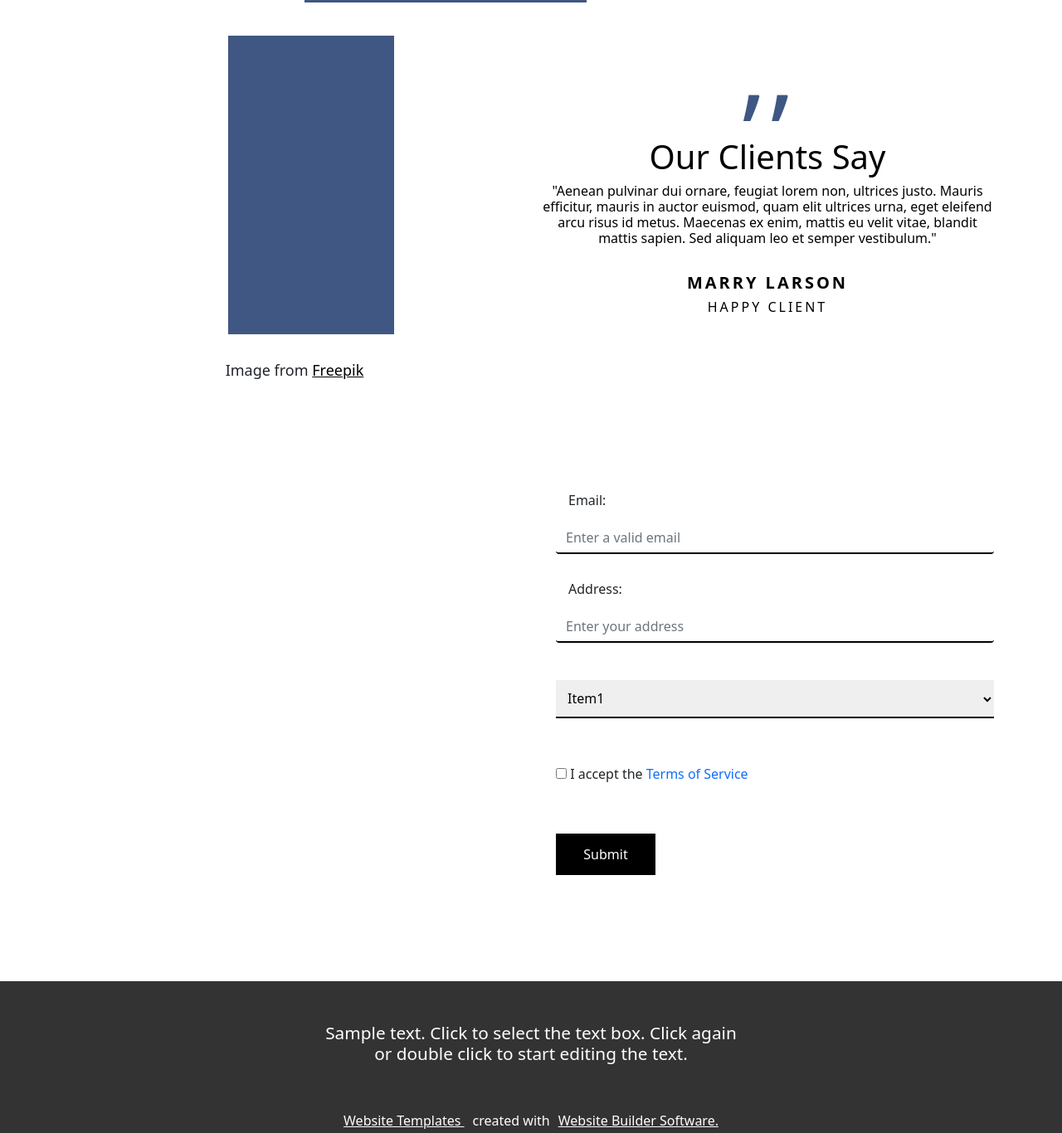
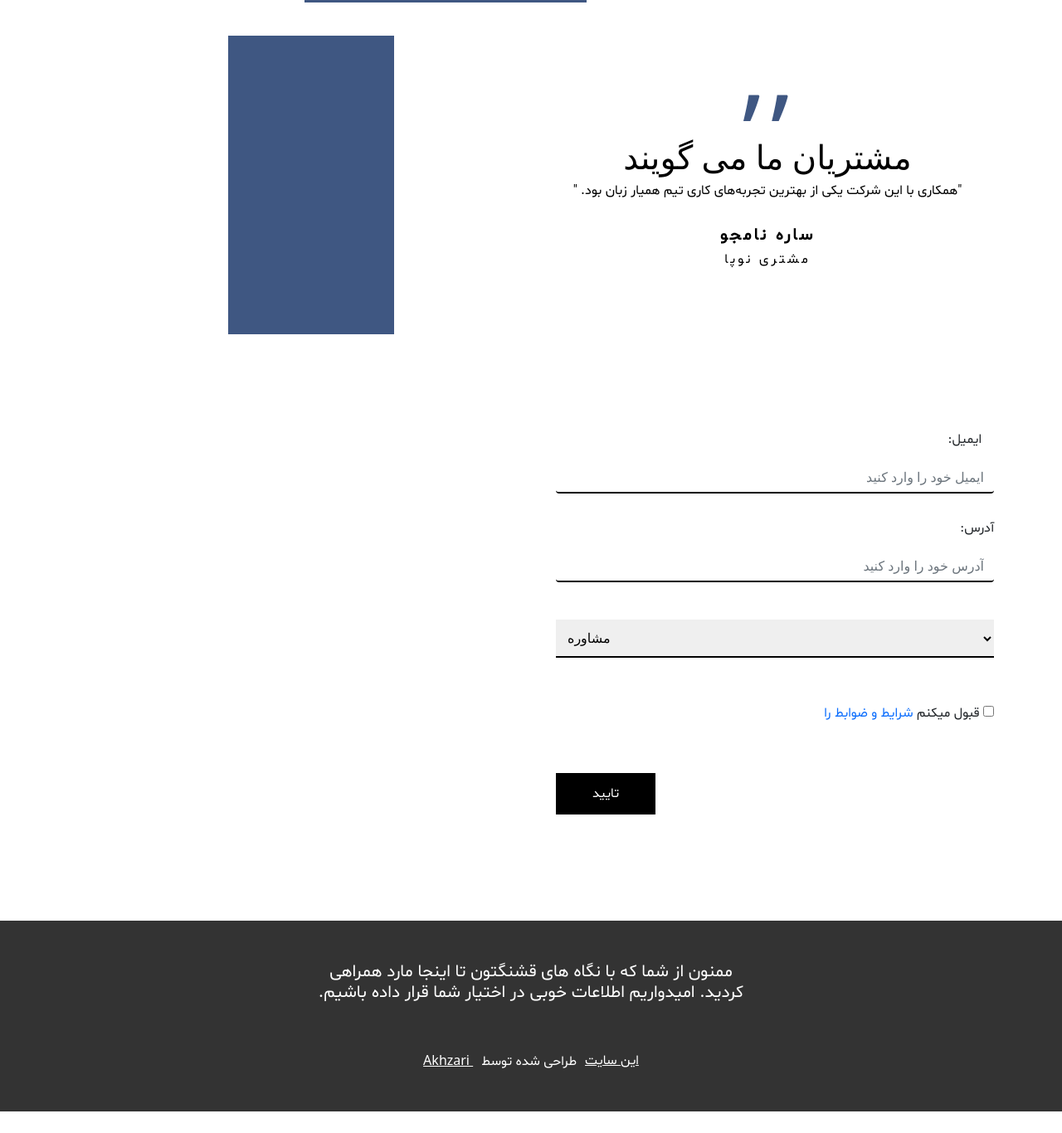
Before and after one commit to sahar199800/persianFinance, a plain HTML site: page index.html in a window 1280 px wide. Shown: the part 3429-4795 px from the top of the page at 83% size. After the commit the page ends 4769 px from the top, so only its background shows below. Drawn offline with nearby package versions, Linux system fonts and the light colour scheme; files whose address does not match are found by name.

Commit message:
feat: finish

```diff
--- a/css.css
+++ b/css.css
@@ -87,7 +87,7 @@ html, body {
     width: 100%;
 }
 
-.sticky {
+/* .sticky {
     position: fixed;
     top: 50px;
     width: 100%;
@@ -95,7 +95,7 @@ html, body {
 
 .sticky+.content {
     padding-top: 60px;
-}
+} */
 
 .column_3 {
     flex-direction: column;
--- a/index.html
+++ b/index.html
@@ -20,8 +20,8 @@
             <img src="assets/img/b.png" style="width: 70px;height: 60px;align-content:flex-start;" alt="logo">
             <div id="mySidenav" class="sidenav" style="align-content: flex-end;">
                 <a href="javascript:void(0)" class="closebtn" onclick="closeNav()">&times;</a>
-                <a href="#">About</a>
-                <a href="#">Services</a>
+                <a href="#" style="font-family:'shabnam';direction: rtl;">خانه</a>
+                <a href="#" style="font-family:'shabnam';direction: rtl;">تماس با ما</a>
             </div>
             <span style="font-size:30px;cursor:pointer;" onclick="openNav()">&#9776; </span>
         </div>
@@ -269,64 +269,58 @@
                 <div class="col-12"
                     style="flex-direction:column;display: flex; margin-top: 60px; position: relative;padding: 30px 10px;width: 100%; ">
                     <h2
-                        style="font-size: 3.75rem;font-weight: 700; text-align: center; padding-top: 65px;display: flex;">
-                        1
+                        style="font-size: 3.75rem;font-weight: 700; text-align: center; padding-top: 65px;display: flex;font-family:'shabnam';">
+                        ۱
                     </h2>
                     <div class="col-12"
                         style="background-color: #3f5782; position: relative; flex-direction: column;display: flex;margin-left: 10px;width: 100%;height: 230px;">
-                        <h6 style="text-align: left; color: white;padding-top: 20px; padding-left: 30px;">
-                            Business Planning
+                        <h6 style="text-align: right; color: white;padding-top: 20px; padding-right: 30px;font-family:'shabnam';direction: rtl;">
+                            برنامه ریزی کسب و کار
                         </h6>
                         <p
-                            style="font-style: italic;font-weight: 300; margin-top: 20px; color: white;padding-left: 30px;padding-right: 18px;">
-                            Sample text. Click to select the text box. Click again or double click to start editing the
-                            text. Sample text. Click to select the text box. Click again or double click to start
-                            editing the text.
+                            style="font-weight: 300; margin-top: 20px; color: white;padding-left: 30px;padding-right: 18px;direction: rtl;font-family:'shabnam';">
+                            در دنیای امروزی دیگر نمی‌توان امیدوار بود که مانند گذشته کسب و کار خود را شروع و گسترش دهیم.
+                            شما در هر سطحی که باشید، اولین چیزی که به شما توصیه می‌شود، یافتن ایده‌های خوب کسب و کار
+                            است.
                         </p>
                     </div>
                 </div>
             </div>
             <div class="col-12" style="flex-direction: column;display: flex; position: relative;width: 100%;">
-                <h2 style="font-size: 3.75rem;font-weight: 700; text-align: center; padding-top: 65px;display: flex;">
-                    2
+                <h2 style="font-size: 3.75rem;font-weight: 700; text-align: center; padding-top: 65px;display: flex;font-family:'shabnam';">
+                    ۲
                 </h2>
                 <div class="col-12"
                     style="background-color: #3f5782; position: relative; flex-direction: column;display: flex;margin-left: 10px;width: 100%;height: 230px;">
-                    <h6 style="text-align: left; color: white;padding-top: 20px; padding-left: 30px;">
-                        Consulting Services
+                    <h6 style="text-align: right; color: white;padding-top: 20px; padding-right: 30px;direction: rtl;font-family:'shabnam';">
+                        خدمات مشاوره
                     </h6>
                     <p
-                        style="font-style: italic;font-weight: 300; margin-top: 20px; color: white;padding-left: 30px;padding-right: 18px;">
-                        Sample text. Click to select the text box. Click again or double click to start editing the
-                        text. Sample text. Click to select the text box. Click again or double click to start
-                        editing the text.
+                        style="font-weight: 300; margin-top: 20px; color: white;padding-left: 30px;padding-right: 18px;direction: rtl;font-family:'shabnam';">
+                        به منظور تامین نیازهای متنوع مراجعان و در راستای اهداف سازمانیِ خویش؛ در «پیشخوان مداخلات
+                            کارآمد» انواع مداخلات را به صورت حضوری و غیرحضوری (مشاوره مجازی و مشاوره تلفنی) ارایه می
+                            نماید.
                     </p>
                 </div>
             </div>
             <div class="col-12" style="flex-direction: column;display: flex; position: relative;width: 100%;">
-                <h2 style="font-size: 3.75rem;font-weight: 700; text-align: center; padding-top: 65px;display: flex;">
-                    3
+                <h2 style="font-size: 3.75rem;font-weight: 700; text-align: center; padding-top: 65px;display: flex;font-family:'shabnam';">
+                    ۳
                 </h2>
                 <div class="col-12"
                     style="background-color: #3f5782; position: relative; flex-direction: column;display: flex;margin-left: 10px;width: 100%;height: 230px;">
-                    <h6 style="text-align: left; color: white;padding-top: 20px; padding-left: 30px;">
-                        Market Research
+                    <h6 style="text-align: right; color: white;padding-top: 20px; padding-right: 30px;direction: rtl;font-family:'shabnam';">
+                        تحقیقات بازار
                     </h6>
                     <p
-                        style="font-style: italic;font-weight: 300; margin-top: 20px; color: white;padding-left: 30px;padding-right: 18px;">
-                        Sample text. Click to select the text box. Click again or double click to start editing the
-                        text. Sample text. Click to select the text box. Click again or double click to start
-                        editing the text.
+                        style="font-weight: 300; margin-top: 20px; color: white;padding-left: 30px;padding-right: 18px;direction: rtl;font-family:'shabnam';">
+                        هنگام سرمایه‌گذاری در هر حوزه‌ای، زمانی می‌توانید بهترین تصمیم را بگیرید که بر اساس اطلاعات و تحقیقات خود تصمیم‌گیری کنید.
                     </p>
                 </div>
             </div>
             <div class="pen_img"
                 style="flex-direction: column;position: relative;height: 720px;margin-top: 20px;height: 500px;">
             </div>
-            <p style="text-align:center;font-size: 18px;padding-top: 20px;">
-                Image from
-                <a href="#" style="color: black;">Freepik</a>
-            </p>
         </div>
 
         <div class="container">
@@ -338,10 +332,6 @@
                         <div class="boy_img">
                         </div>
                     </div>
-                    <p style="text-align:center;font-size: 18px;padding-top: 30px;">
-                        Image from
-                        <a href="#" style="color: black;">Freepik</a>
-                    </p>
                 </div>
                 <div class="col-xl-6 col-lg-6 col-md-12 col-sm-12"
                     style="display: flex; flex-direction: column;align-items: center;">
@@ -362,22 +352,19 @@
                                 <h1 style="text-align: center;color: black;font-family:'shabnam';">
                                     مشتریان ما می گویند
                                 </h1>
-                                <h6 style="text-align: center;color: black;">
-                                    "Aenean pulvinar dui ornare, feugiat lorem non, ultrices justo. Mauris efficitur,
-                                    mauris in auctor euismod, quam elit ultrices urna, eget eleifend arcu risus id
-                                    metus. Maecenas ex enim, mattis eu velit vitae, blandit mattis sapien. Sed aliquam
-                                    leo et semper vestibulum."
+                                <h6 style="text-align: center;color: black;direction: rtl;font-family:'shabnam';">
+                                    "مجموعه دارای یک تیم مسئولیت‌پذیر و متعهد است. تیمی که از همکاری با آنها رضایت کامل داشتیم."
                                 </h6>
                                 <br>
                                 <h5
-                                    style="text-align: center;color: black;letter-spacing: 3px;text-transform: uppercase;">
+                                    style="text-align: center;color: black;letter-spacing: 3px;text-transform: uppercase;font-family:'shabnam';">
                                     <b>
-                                        JOHN JACKSON
+                                         احمد سعیدی
                                     </b>
                                 </h5>
                                 <h6
-                                    style="text-align: center;color: black;letter-spacing: 3px;text-transform: uppercase;">
-                                    HAPPY CLIENT
+                                    style="text-align: center;color: black;letter-spacing: 3px;text-transform: uppercase;font-family:'shabnam';">
+                                     مشتری قدیمی
                                 </h6>
                             </div>
                             <div class="carousel-item">
@@ -385,24 +372,21 @@
                                     ,,
                                 </h1>
                                 <h1 style="text-align: center;color: black;">
-                                    Our Clients Say
+                                    مشتریان ما می گویند
                                 </h1>
-                                <h6 style="text-align: center;color: black;">
-                                    "Aenean pulvinar dui ornare, feugiat lorem non, ultrices justo. Mauris efficitur,
-                                    mauris in auctor euismod, quam elit ultrices urna, eget eleifend arcu risus id
-                                    metus. Maecenas ex enim, mattis eu velit vitae, blandit mattis sapien. Sed aliquam
-                                    leo et semper vestibulum."
+                                <h6 style="text-align: center;color: black;direction: rtl;font-family:'shabnam';">
+                                    "همکاری با این شرکت یکی از بهترین تجربه‌های کاری تیم همیار زبان بود. "
                                 </h6>
                                 <br>
                                 <h5
-                                    style="text-align: center;color: black;letter-spacing: 3px;text-transform: uppercase;">
+                                    style="text-align: center;color: black;letter-spacing: 3px;text-transform: uppercase;font-family:'shabnam';">
                                     <b>
-                                        MARRY LARSON
+                                        ساره نامجو
                                     </b>
                                 </h5>
                                 <h6
-                                    style="text-align: center;color: black;letter-spacing: 3px;text-transform: uppercase;">
-                                    HAPPY CLIENT
+                                    style="text-align: center;color: black;letter-spacing: 3px;text-transform: uppercase;font-family:'shabnam';">
+                                     مشتری نوپا
                                 </h6>
                             </div>
                         </div>
@@ -420,34 +404,34 @@
                 </div>
                 <div class="col-xl-6 col-lg-6 col-md-12 col-sm-12" style="padding-top: 50px;padding-left: 30px;">
                     <form action="/action_page.php">
-                        <div class="form-group">
-                            <label for="email" style="margin: 15px;">Email:</label>
+                        <div class="form-group" style="direction: rtl;">
+                            <label for="email" style="margin: 15px;direction: rtl;font-family:'shabnam';">ایمیل:</label>
                             <input type="email" class="form-control in_focus" data-bs-toggle="tooltip"
                                 data-bs-placement="bottom" title="Please fill out" id="email"
-                                placeholder="Enter a valid email" name="email"
+                                placeholder="ایمیل خود را وارد کنید" name="email"
                                 style="border: 0;border-bottom: 2px solid black;outline: 0;transition: border-color 0.2s;">
                         </div>
-                        <div class="form-group">
+                        <div class="form-group" style="direction: rtl;">
                             <label for="pwd"
-                                style="margin-left: 15px;margin-top: 30px;margin-bottom: 15px;">Address:</label>
+                                style="margin-left: 15px;margin-top: 30px;margin-bottom: 15px;direction: rtl;font-family:'shabnam';">آدرس:</label>
                             <input type="text" class="form-control in_focus" data-bs-toggle="tooltip"
                                 data-bs-placement="bottom" title="Please fill out" id="add"
-                                placeholder="Enter your address" name="add"
+                                placeholder="آدرس خود را وارد کنید" name="add"
                                 style="border: 0;border-bottom: 2px solid black;outline: 0;transition: border-color 0.2s;">
                         </div>
                         <select name="Item1"
                             style="padding:10px;margin-top: 45px;margin-bottom: 20px;width: 100%;border: 0;border-bottom: 2px solid black;outline: 0;transition: border-color 0.2s;">
-                            <option value="Item1">Item1</option>
-                            <option value="Item2">Item2</option>
-                            <option value="Item3">Item3</option>
+                            <option value="Item1">مشاوره</option>
+                            <option value="Item2">خدمات</option>
+                            <option value="Item3">پیگیری</option>
                         </select>
-                        <div class="checkbox">
-                            <label style="padding-top: 35px;padding-bottom: 20px;"><input type="checkbox"
-                                    name="remember"> I accept the <a href="#" style="text-decoration: none;"> Terms of
-                                    Service</a></label>
+                        <div class="checkbox" style="direction: rtl;">
+                            <label style="padding-top: 35px;padding-bottom: 20px;font-family:'shabnam';"><input type="checkbox"
+                                    name="remember"> قبول میکنم <a href="#" style="text-decoration: none;font-family:'shabnam';">
+                                    شرایط و ضوابط را</a></label>
                         </div>
                         <button type="submit" class="btn btn-default"
-                            style="background-color: black;color: white;width: 120px;height: 50px;border-radius: 0;margin-top: 40px;">Submit</button>
+                            style="background-color: black;color: white;width: 120px;height: 50px;border-radius: 0;margin-top: 40px;font-family:'shabnam';">تایید</button>
                     </form>
                 </div>
             </div>
@@ -458,22 +442,21 @@
                 <div
                     style=" width: 100%; height: 230px;background-color: #333333;display: flex;flex-direction: column;margin-top: 7px;">
                     <h6 class="text_align"
-                        style="text-align: center; color: white;font-size: 1.3rem;padding-top: 50px;align-self: center;width: 520px;">
-                        Sample text. Click to select the text box. Click again or double click to start editing the
-                        text.
+                        style="text-align: center; color: white;font-size: 1.3rem;padding-top: 50px;align-self: center;width: 520px;direction: rtl;font-family:'shabnam';">
+                        ممنون از شما که با نگاه های قشنگتون تا اینجا مارد همراهی کردید. امیدواریم اطلاعات خوبی در اختیار شما قرار داده باشیم.
                     </h6>
                     <br>
                     <br>
                     <div style="display: flex;flex-direction: row;align-items: center;justify-content: center;">
-                        <a href="#" class="footer_p" style="color: white;text-align: center;">Website Templates
+                        <a href="#" class="footer_p" style="color: white;text-align: center;"> Akhzari
                             <span class="footer_p"
-                                style="color: white;text-align: center;text-decoration: none;display: inline-block;text-indent: 10px;">
-                                created with
+                                style="color: white;text-align: center;text-decoration: none;display: inline-block;text-indent: 10px;font-family:'shabnam';">
+                                 طراحی شده توسط
                             </span>
                         </a>
-                        <a href="#" class="footer_p" style="color: white;text-align: center;text-indent: 10px;"> Website
-                            Builder
-                            Software.</a>
+                        <a href="#" class="footer_p" style="color: white;text-align: center;text-indent: 10px;font-family:'shabnam';">
+                            این سایت
+                            </a>
                     </div>
                 </div>
             </div>
```
